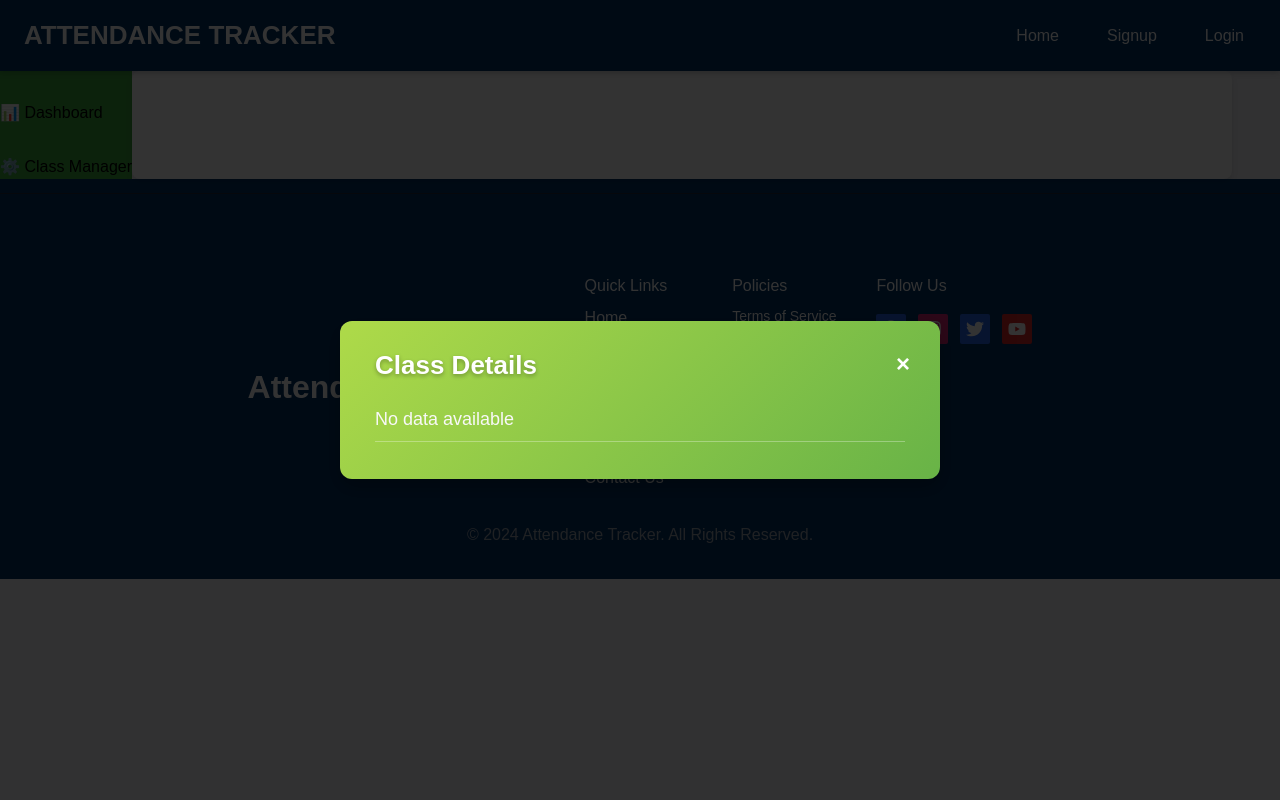
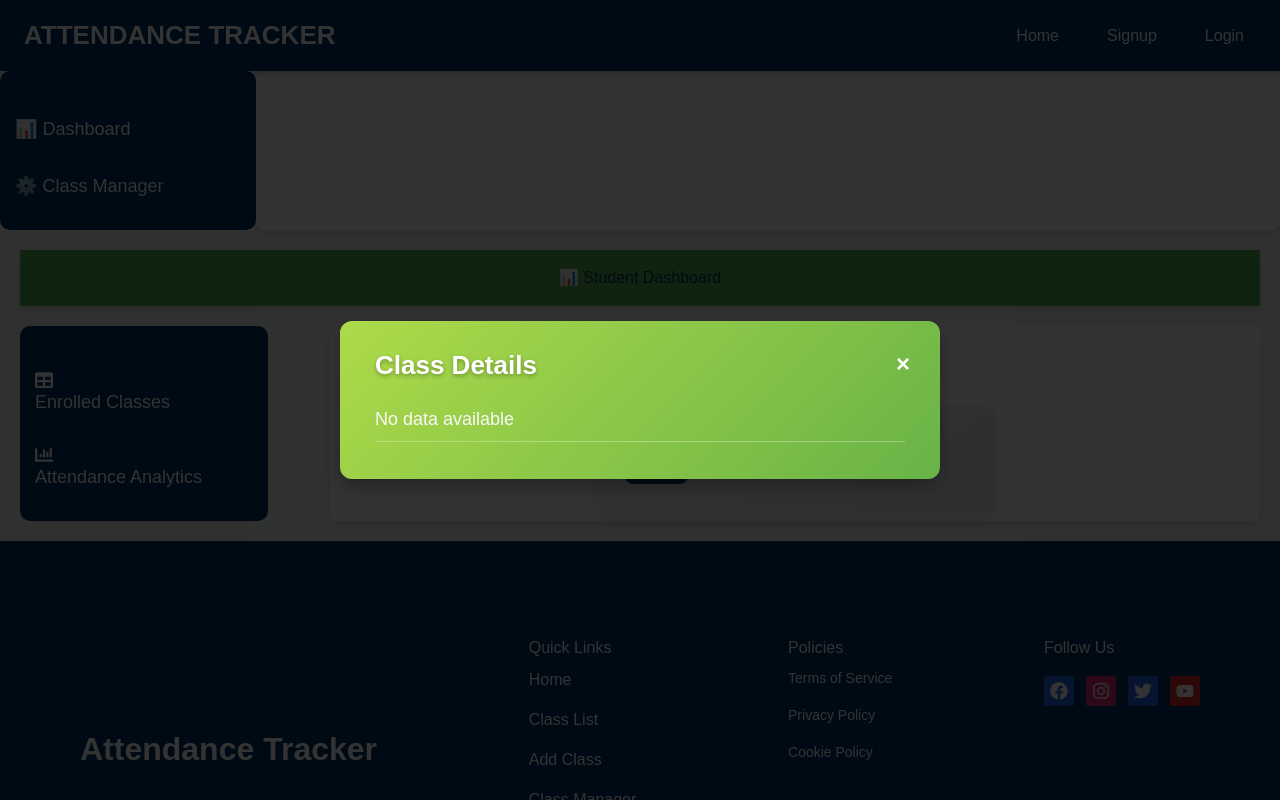
Before and after one commit to Pujarani06052001/attendance-tracker-frontend, a React (Vite) app: page /class/1 in a window 1280 px wide. Shown: the top 800 px of the page. Built offline with nearby package versions, Linux system fonts and the light colour scheme.

Commit message:
try to fix an error

```diff
--- a/src/App.jsx
+++ b/src/App.jsx
@@ -14,6 +14,7 @@ import { Link } from 'react-router-dom';
 import ClassDetails from "./components/ClassDetails";
 
 import "./App.css";
+import StudentDashboard from "./components/StudentDashboard";
 
 function App() {
   const [isSidebarVisible, setSidebarVisible] = useState(true);
@@ -89,6 +90,7 @@ function AppContent({ toggleSidebar, isSidebarVisible }) {
           </Routes>
         </main>
       </div>
+      <StudentDashboard/>
       <Footer />
     </>
   );
--- /dev/null
+++ b/src/components/StudentDashboard.css
@@ -0,0 +1,111 @@
+/* StudentDashboard.css (additional or modified styles) */
+.student-dashboard {
+    font-family: Arial, sans-serif;
+    background-color: #f1f3f5;
+    padding: 20px;
+  }
+
+  .header {
+    text-align: center;
+    margin-bottom: 20px;
+    color: #003366; /* Dark Blue */
+  }
+
+  .container {
+    display: flex;
+    justify-content: space-between;
+  }
+
+  .sidebar {
+    width: 20%;
+    background-color: #003366;
+    color: white;
+    padding: 15px;
+    border-radius: 10px;
+  }
+
+  .sidebar ul {
+    list-style: none;
+    padding: 0;
+  }
+
+  .sidebar li {
+    margin: 15px 0;
+    font-size: 18px;
+  }
+
+  .sidebar li:hover {
+    cursor: pointer;
+    color: hsl(239, 39%, 49%);
+  }
+
+  .main-content {
+    width: 75%;
+  }
+
+  .enrolled-classes, .attendance, .attendance-charts {
+    background-color: white;
+    padding: 20px;
+    margin-bottom: 20px;
+    border-radius: 10px;
+    box-shadow: 0 2px 10px rgba(0, 0, 0, 0.1);
+  }
+
+  h2 {
+    color: #003366;
+  }
+
+  .class-list {
+    margin-top: 20px;
+  }
+
+  table {
+    width: 100%;
+    border-collapse: collapse;
+  }
+
+  table th, table td {
+    padding: 10px;
+    text-align: left;
+    border: 1px solid #ddd;
+  }
+
+  .attendance-cards {
+    display: flex;
+    justify-content: space-between;
+  }
+
+  .card {
+    background-color: #003366; /* Dark Blue */
+    color: white;
+    padding: 15px;
+    width: 30%;
+    border-radius: 8px;
+    text-align: center;
+  }
+
+  .card span {
+    font-size: 18px;
+  }
+
+  .login-button {
+    padding: 10px 20px;
+    background-color: #003366;
+    color: white;
+    border: none;
+    border-radius: 5px;
+    cursor: pointer;
+    font-size: 18px;
+  }
+
+  .login-button:hover {
+    background-color: #00509e;
+  }
+
+  .chart-container, .pie-chart-container {
+    margin-top: 20px;
+  }
+
+  .pie-chart-container {
+    text-align: center;
+  }
--- /dev/null
+++ b/src/components/StudentDashboard.jsx
@@ -0,0 +1,184 @@
+import React, { useEffect, useState } from "react";
+import "./StudentDashboard.css";
+import { FaTable, FaChartBar } from "react-icons/fa";
+import { Bar } from "react-chartjs-2";
+import { Pie } from "react-chartjs-2";
+import {
+  Chart as ChartJS,
+  CategoryScale,
+  LinearScale,
+  BarElement,
+  Title,
+  Tooltip,
+  Legend,
+  ArcElement,
+} from "chart.js";
+
+ChartJS.register(CategoryScale, LinearScale, BarElement, Title, Tooltip, Legend, ArcElement);
+
+const StudentDashboard = () => {
+  const [studentClasses, setStudentClasses] = useState([]);
+  const [attendanceData, setAttendanceData] = useState([]);
+  const [loading, setLoading] = useState(false);
+  const [error, setError] = useState(null);
+  const [isLoggedIn, setIsLoggedIn] = useState(false); // Track login state
+
+  // Dummy student data (should be replaced with actual data from an API)
+  const dummyClasses = [
+    { id: 1, className: "Mathematics 101", instructor: "Dr. Smith", schedule: "Mon/Wed/Fri 10:00-11:30" },
+    { id: 2, className: "Physics 101", instructor: "Prof. Johnson", schedule: "Tue/Thu 9:00-10:30" },
+    { id: 3, className: "Computer Science 101", instructor: "Dr. Davis", schedule: "Mon/Wed/Fri 13:00-14:30" },
+  ];
+
+  // Dummy attendance data
+  const dummyAttendanceRecords = [
+    { id: 1, date: "2024-11-01", present: true },
+    { id: 2, date: "2024-11-02", present: false },
+    { id: 3, date: "2024-11-03", present: true },
+    { id: 4, date: "2024-11-04", present: true },
+    { id: 5, date: "2024-11-05", present: false },
+    { id: 6, date: "2024-11-06", present: true },
+  ];
+
+  // Simulate the login process
+  const login = () => {
+    setLoading(true);
+    setTimeout(() => {
+      setIsLoggedIn(true); // User is logged in
+      setStudentClasses(dummyClasses); // Fetch classes after login
+      setAttendanceData(dummyAttendanceRecords); // Fetch attendance data after login
+      setLoading(false);
+    }, 1000);
+  };
+
+  // Generate chart data for attendance overview
+  const chartData = {
+    labels: attendanceData.map((record) => new Date(record.date).toLocaleDateString()),
+    datasets: [
+      {
+        label: "Present",
+        data: attendanceData.map((record) => (record.present ? 1 : 0)),
+        backgroundColor: "#003366", // Dark Blue (attendance present)
+      },
+      {
+        label: "Absent",
+        data: attendanceData.map((record) => (record.present ? 0 : 1)),
+        backgroundColor: "#f44336", // Red (attendance absent)
+      },
+    ],
+  };
+
+  const pieChartData = {
+    labels: ['Classes Attended', 'Classes Missed'],
+    datasets: [
+      {
+        data: [
+          attendanceData.filter((record) => record.present).length,
+          attendanceData.filter((record) => !record.present).length,
+        ],
+        backgroundColor: ['#003366', '#b0c4de'], // Dark Blue and Light Blue
+      },
+    ],
+  };
+
+  const chartOptions = {
+    responsive: true,
+    plugins: {
+      legend: {
+        position: "top",
+      },
+      title: {
+        display: true,
+        text: "Your Attendance Overview",
+        font: {
+          size: 20,
+          family: "Arial, sans-serif",
+        },
+      },
+    },
+  };
+
+  return (
+    <div className="student-dashboard">
+      <header className="header">
+        <h1>📊 Student Dashboard</h1>
+      </header>
+
+      <div className="container">
+        <aside className="sidebar">
+          <ul>
+            <li><FaTable /> Enrolled Classes</li>
+            <li><FaChartBar /> Attendance Analytics</li>
+          </ul>
+        </aside>
+
+        <main className="main-content">
+          {!isLoggedIn ? (
+            <div className="login-container">
+              <button onClick={login} className="login-button">Login</button>
+              {loading && <p>Logging in...</p>}
+            </div>
+          ) : (
+            <>
+              <section className="enrolled-classes">
+                <h2>Your Enrolled Classes</h2>
+                <div className="class-list">
+                  {studentClasses.length === 0 ? (
+                    <p>No classes found</p>
+                  ) : (
+                    <table>
+                      <thead>
+                        <tr>
+                          <th>Class</th>
+                          <th>Instructor</th>
+                          <th>Schedule</th>
+                        </tr>
+                      </thead>
+                      <tbody>
+                        {studentClasses.map((classItem) => (
+                          <tr key={classItem.id}>
+                            <td>{classItem.className}</td>
+                            <td>{classItem.instructor}</td>
+                            <td>{classItem.schedule}</td>
+                          </tr>
+                        ))}
+                      </tbody>
+                    </table>
+                  )}
+                </div>
+              </section>
+
+              <section className="attendance">
+                <h2 style={{ color: "#003366" }}>Your Attendance</h2>
+                <div className="attendance-cards">
+                  <div className="card" style={{ backgroundColor: "#003366" }}>
+                    🎓 <span>Total Classes: {attendanceData.length}</span>
+                  </div>
+                  <div className="card" style={{ backgroundColor: "#003366" }}>
+                    ✅ <span>Classes Attended: {attendanceData.filter((record) => record.present).length}</span>
+                  </div>
+                  <div className="card" style={{ backgroundColor: "#003366" }}>
+                    ❌ <span>Classes Missed: {attendanceData.filter((record) => !record.present).length}</span>
+                  </div>
+                </div>
+              </section>
+
+              <section className="attendance-charts">
+                <h2 style={{ color: "#003366" }}>Your Attendance Analytics</h2>
+                <div className="chart-container">
+                  <Bar data={chartData} options={chartOptions} />
+                </div>
+                <div className="pie-chart-container">
+                  <h3 style={{ color: "#003366" }}>Attendance Breakdown (Pie Chart)</h3>
+                  <Pie data={pieChartData} />
+                </div>
+              </section>
+            </>
+          )}
+        </main>
+      </div>
+    </div>
+  );
+};
+
+export default StudentDashboard;
```
